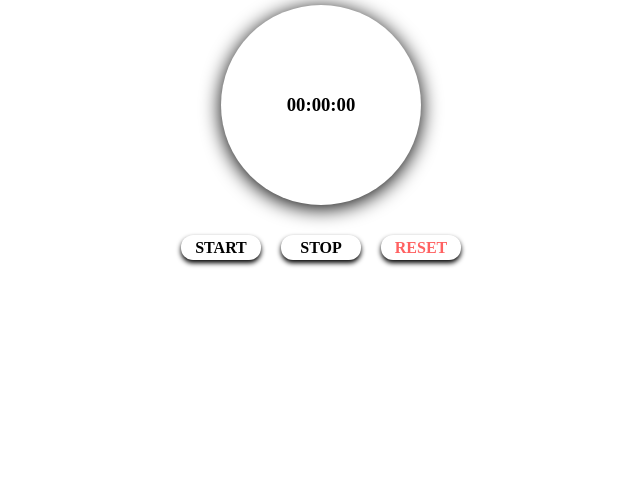
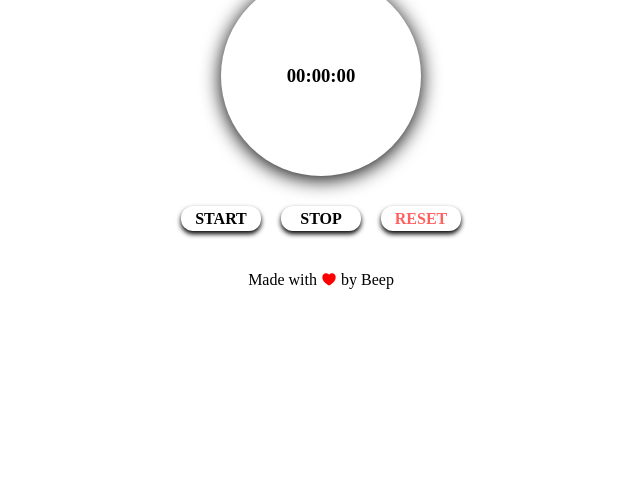
Before and after one commit to beeplovsharma/Stopwatch, a plain HTML site: page index.html in a window 1280 px wide. Shown: the part 296-800 px from the top of the page, without its empty margins (319-959 px from the left). Drawn offline with nearby package versions, Linux system fonts and the light colour scheme.

Commit message:
added tagline

```diff
--- a/index.html
+++ b/index.html
@@ -5,6 +5,7 @@
     <meta name="viewport" content="width=device-width, initial-scale=1.0">
     <title>Stopwatch</title>
     <link rel="stylesheet" href="style.css">
+    <link href="https://cdn.jsdelivr.net/npm/remixicon@3.4.0/fonts/remixicon.css" rel="stylesheet">
 </head>
 <body>
     <div id="main">
@@ -22,6 +23,8 @@
                 <h4 id="stop" class="btn">STOP</h4>
                 <h4 id="reset" class="btn">RESET</h4>
             </div>
+
+            <div id="tagline">Made with <i class="ri-heart-3-fill"></i> by Beep</div>
         </div>
     </div>
     <script src="script.js"></script>
--- a/style.css
+++ b/style.css
@@ -41,6 +41,14 @@ width: 100%;
     margin-top: 30px;
 }
 
+#tagline{
+    margin-top: 40px;
+}
+
+#tagline i{
+    color: red;
+}
+
 .btn{
     display: flex;
     justify-content: center;
```
